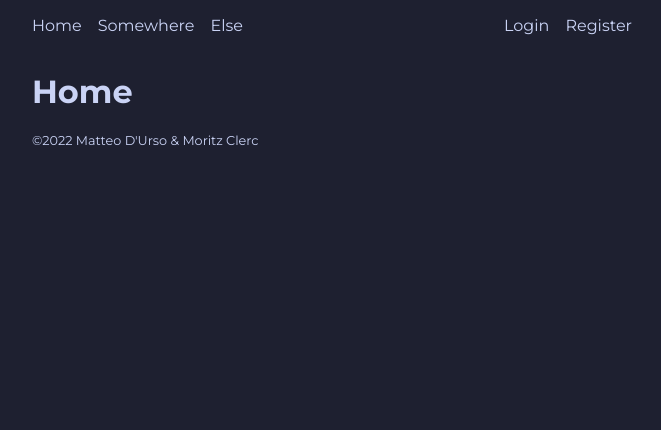
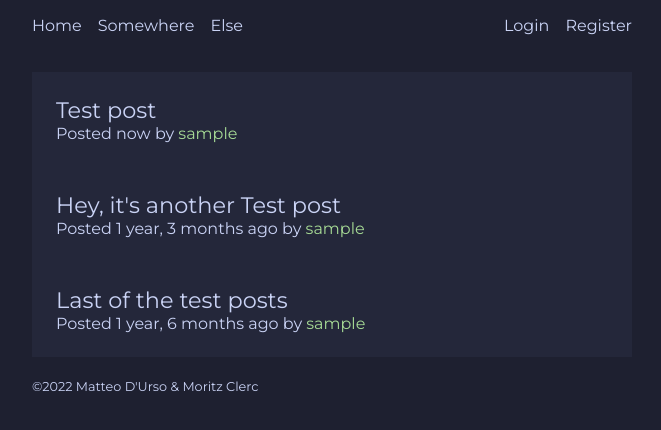
Before and after one commit to MatteoDrso/webdev, a Django app: page / in a window 1280 px wide. Shown: the top 430 px of the page, without its empty margins (308-969 px from the left). Run offline with Django 4.2, Linux system fonts and the light colour scheme; tables that the repository leaves empty hold one stand-in row (values such as "Sample post"); style sheets or scripts are compiled from the project's sources.

Commit message:
Add post templates & styling, test posts

```diff
--- a/base/views.py
+++ b/base/views.py
@@ -4,10 +4,30 @@ from base.forms import RegisterForm
 from django.contrib.auth.forms import AuthenticationForm
 from django.contrib import messages
 from django.contrib import auth
+from .models import Comment
+from datetime import datetime
+from django.contrib.auth import get_user_model
 
 
 def home(request: HttpRequest) -> HttpResponse:
-    return render(request, 'home.html')
+    # Posts to test layout & styling
+    mock_posts = [
+        Comment(
+            publisher=get_user_model().objects.get(id=1),
+            title='Test post',
+            message='Test post body',
+            publication_date=datetime.now()),
+        Comment(
+            publisher=get_user_model().objects.get(id=1),
+            title='Hey, it\'s another Test post',
+            message='talking about nothing in particular',
+            publication_date=datetime(2021, 2, 15)),
+        Comment(
+            publisher=get_user_model().objects.get(id=1),
+            title='Last of the test posts',
+            message='Lorem ipsum dolor sit amet',
+            publication_date=datetime(2020, 11, 10))]
+    return render(request, 'home.html', {'posts': mock_posts})
 
 
 # Attempts to sign up user on POST, renders registration page otherwise
--- a/messageboard/settings.py
+++ b/messageboard/settings.py
@@ -40,6 +40,7 @@ INSTALLED_APPS = [
     'django.contrib.sessions',
     'django.contrib.messages',
     'django.contrib.staticfiles',
+    'django.contrib.humanize',
     'static_precompiler',
     'base.apps.BaseConfig',
 ]
--- a/static/styles/form.scss
+++ b/static/styles/form.scss
@@ -3,7 +3,7 @@
 .form {
 	background-color: $base;
 	border-radius: $border-radius;
-	padding: 1.5rem;
+	padding: $wrapper-padding;
 	display: grid;
 	grid-template-areas: "labels fields" "submit";
 
--- a/static/styles/main.scss
+++ b/static/styles/main.scss
@@ -2,6 +2,7 @@
 @import "nav.scss";
 @import "form.scss";
 @import "footer.scss";
+@import "post.scss";
 @import "theme.scss";
 
 html, body {
--- /dev/null
+++ b/static/styles/post.scss
@@ -0,0 +1,26 @@
+@import "theme.scss";
+
+.post-list {
+	list-style: none;
+	margin: 0;
+	padding: 0;
+}
+
+.post {
+	font-size: 1rem;
+	font-weight: normal;
+	background-color: $base;
+	padding: $wrapper-padding;
+	.post-link, .author-link {
+		color: unset;
+		text-decoration: none;
+	}
+	.author-link {
+		color: $green;
+	}
+	h1 {
+		margin: 0;
+		font-size: 1.4em;
+		font-weight: normal;
+	}
+}
--- a/static/styles/theme.scss
+++ b/static/styles/theme.scss
@@ -1,6 +1,7 @@
 $max-content-width: 600px;
-$max-content-width-relative: 90%;
+$max-content-width-relative: 95%;
 $border-radius: 3px;
+$wrapper-padding: 1.5rem;
 
 // Catpuccini Machiato color palette
 // Source: https://github.com/catppuccin/catpuccin/
--- /dev/null
+++ b/templates/components/post-list.html
@@ -0,0 +1,9 @@
+{% if posts %}
+<ul class="post-list">
+	{% for post in posts %}
+	<li>
+		{% include 'components/post.html' with post=post %}
+	</li>
+	{% endfor %}
+</ul>
+{% endif %}
--- /dev/null
+++ b/templates/components/post.html
@@ -0,0 +1,6 @@
+{% load humanize %}
+<div class="post">
+	<a class="post-link" href="/comment/{{post.id}}"><h1>{{ post.title }}</h1></a>
+	<span>Posted {{ post.publication_date|naturaltime }} by <a class="author-link"
+		href="/user/{{post.publisher.username}}">{{ post.publisher.username}}</a></span>
+</div>
--- a/templates/home.html
+++ b/templates/home.html
@@ -1,11 +1,11 @@
 {% extends 'main.html' %}
 
 {% block title %}
-Home | Messageboard
+Front Page | Messageboard
 {% endblock %}
 
 {% block content %}
 <h1>
-	Home
+	{% include 'components/post-list.html' with posts=posts %}
 </h1>
 {% endblock %}
```
